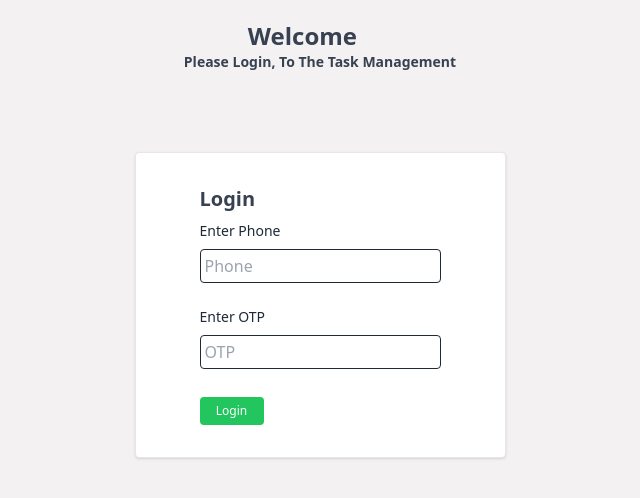
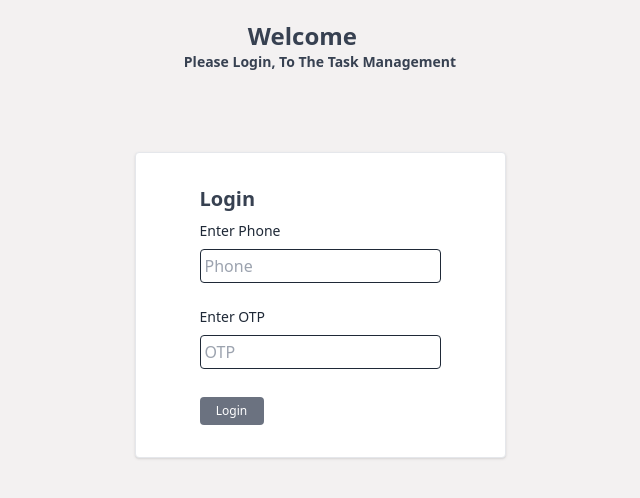
Before and after one commit to Saurabh254/todo-app, a React (Vite) app in the folder todo_frontend/: page / in a window 1280 px wide. Shown: the top 498 px of the page, without its empty margins (320-960 px from the left). Built offline with nearby package versions, Linux system fonts and the light colour scheme; what axios-case-converter would draw is missing.

Commit message:
fix the Loginbutton

```diff
--- a/todo_frontend/src/Components/EditTask.tsx
+++ b/todo_frontend/src/Components/EditTask.tsx
@@ -99,7 +99,7 @@ function EditTask() {
                 className="text-sm  w-16 mt-3 py-1 bg-blue-500  text-white rounded"
                 type="submit"
               >
-                Edit
+                Save
               </button>
             </form>
           </div>
--- a/todo_frontend/src/Components/Login.tsx
+++ b/todo_frontend/src/Components/Login.tsx
@@ -25,7 +25,7 @@ function Login() {
     }, [location]);
    useEffect(() => {
      const validatePhone = () => {
-       if (!phoneFocused) return true;
+       if (!phoneFocused) return false;
        if (phone.length !== 10) {
          setPhoneError("Enter a 10 digit phone number.");
          return false;
@@ -35,7 +35,7 @@ function Login() {
      };
 
      const validateOTP = () => {
-       if (!otpFocused) return true;
+       if (!otpFocused) return false;
        if (otp.length !== 6) {
          setOtpError("Please enter a 6-digit OTP.");
          return false;
```
Also changed, not shown: todo_frontend/src/Components/Layout.tsx (line endings or trailing spaces).
